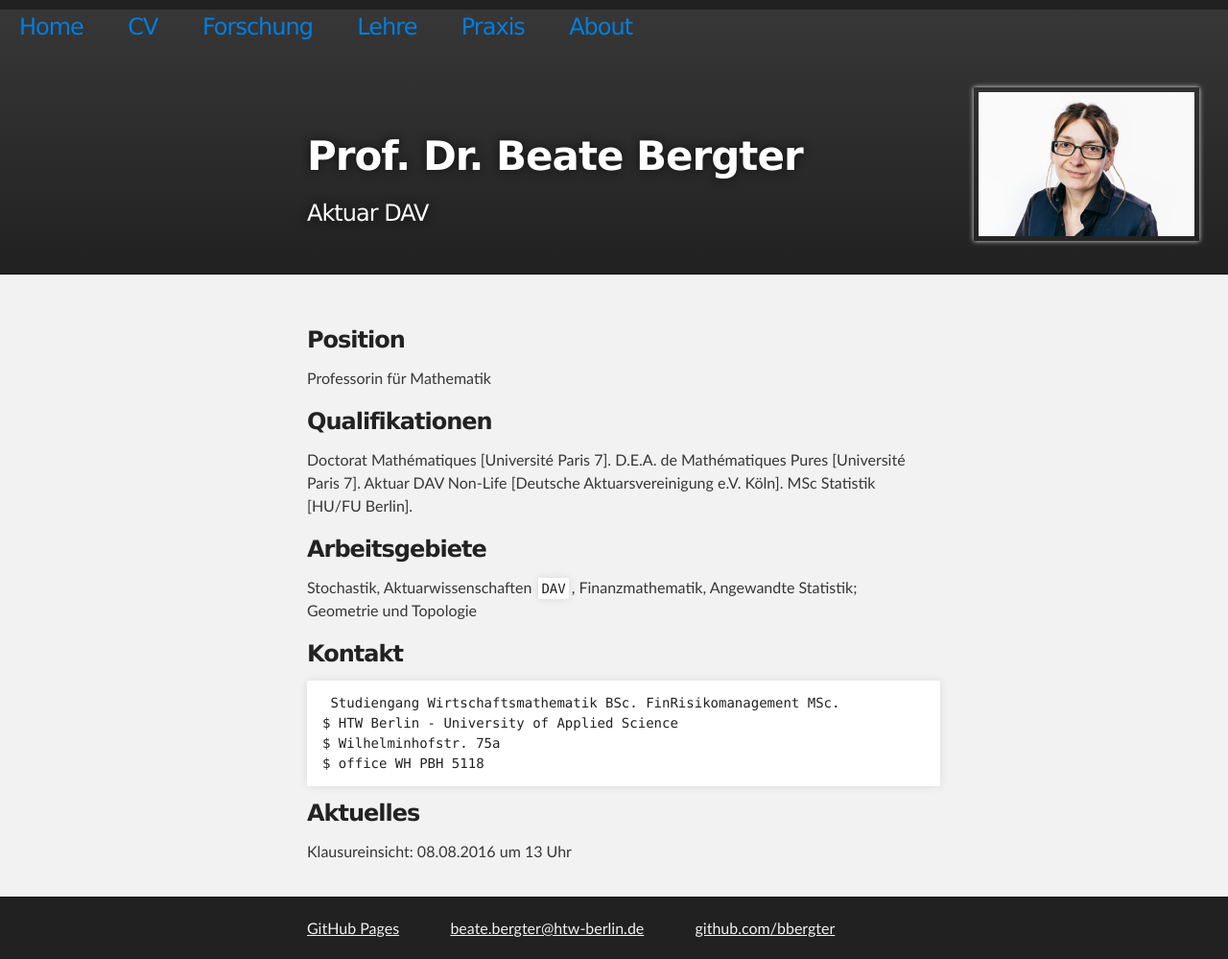
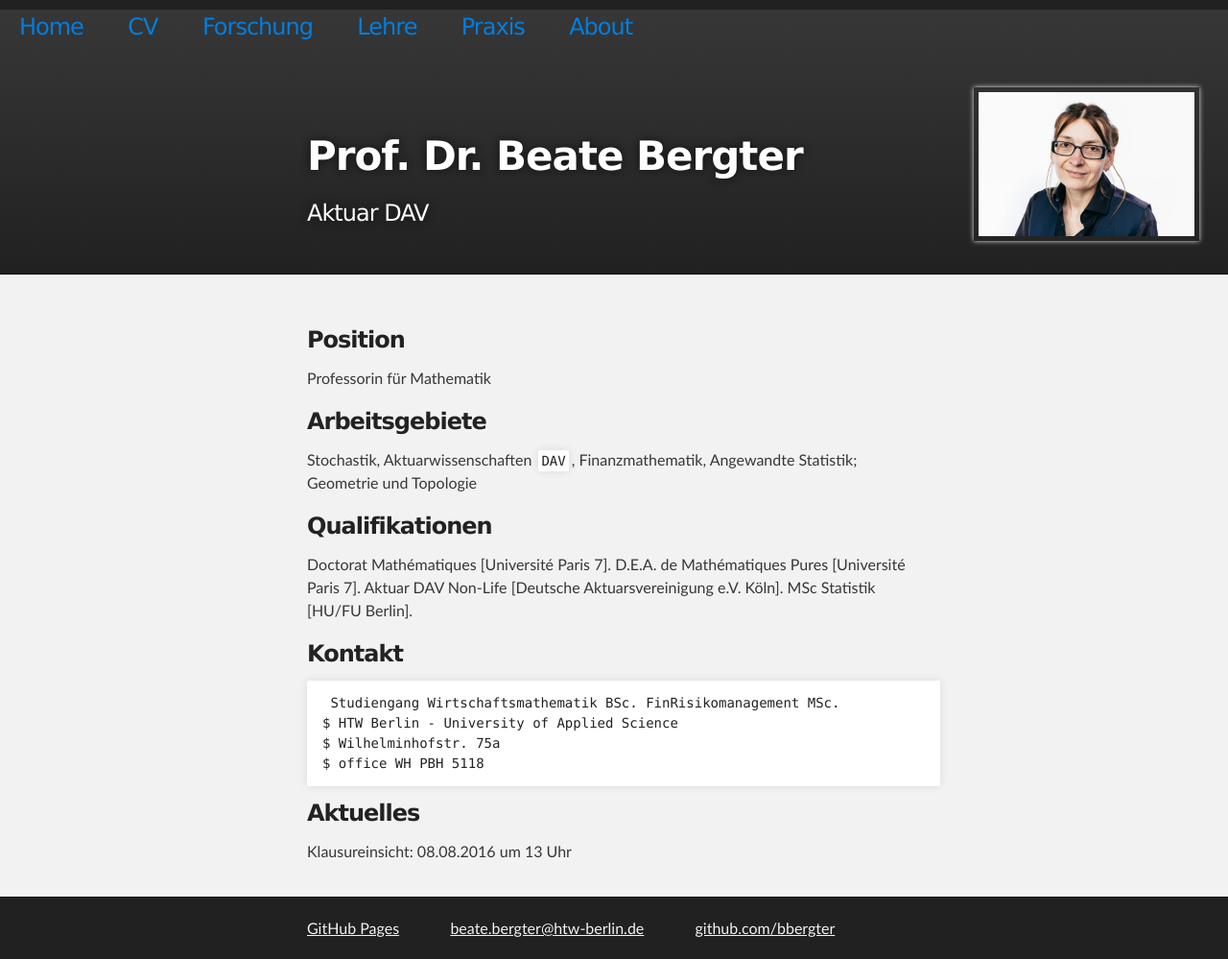
Before and after one commit to bbergter/bbergter, a Jekyll site: the page index.html, which Jekyll copies as it is, in a window 1280 px wide. Shown: the whole page at 96% size. Built offline with Jekyll 4.4.1, drawn with Linux system fonts in a browser that asks for light colours; part of the change alters nothing that is shown.

```diff
--- a/index.html
+++ b/index.html
@@ -59,12 +59,13 @@
 <h3>Position</h3>
 <p>Professorin für Mathematik</p>
 
+
+<h3>Arbeitsgebiete</h3>
+<p>Stochastik, Aktuarwissenschaften <code>DAV</code>, Finanzmathematik, Angewandte Statistik; <br>Geometrie und Topologie</p>
+
 <h3>Qualifikationen</h3>
 <p> Doctorat Mathématiques [Université Paris 7]. D.E.A. de Mathématiques Pures [Université Paris 7].
 Aktuar DAV Non-Life [Deutsche Aktuarsvereinigung e.V. Köln]. MSc Statistik [HU/FU Berlin]. <p>
-
-<h3>Arbeitsgebiete</h3>
-<p>Stochastik, Aktuarwissenschaften <code>DAV</code>, Finanzmathematik, Angewandte Statistik; <br>Geometrie und Topologie</p>
 
 
 <h3>Kontakt</h3>
```
